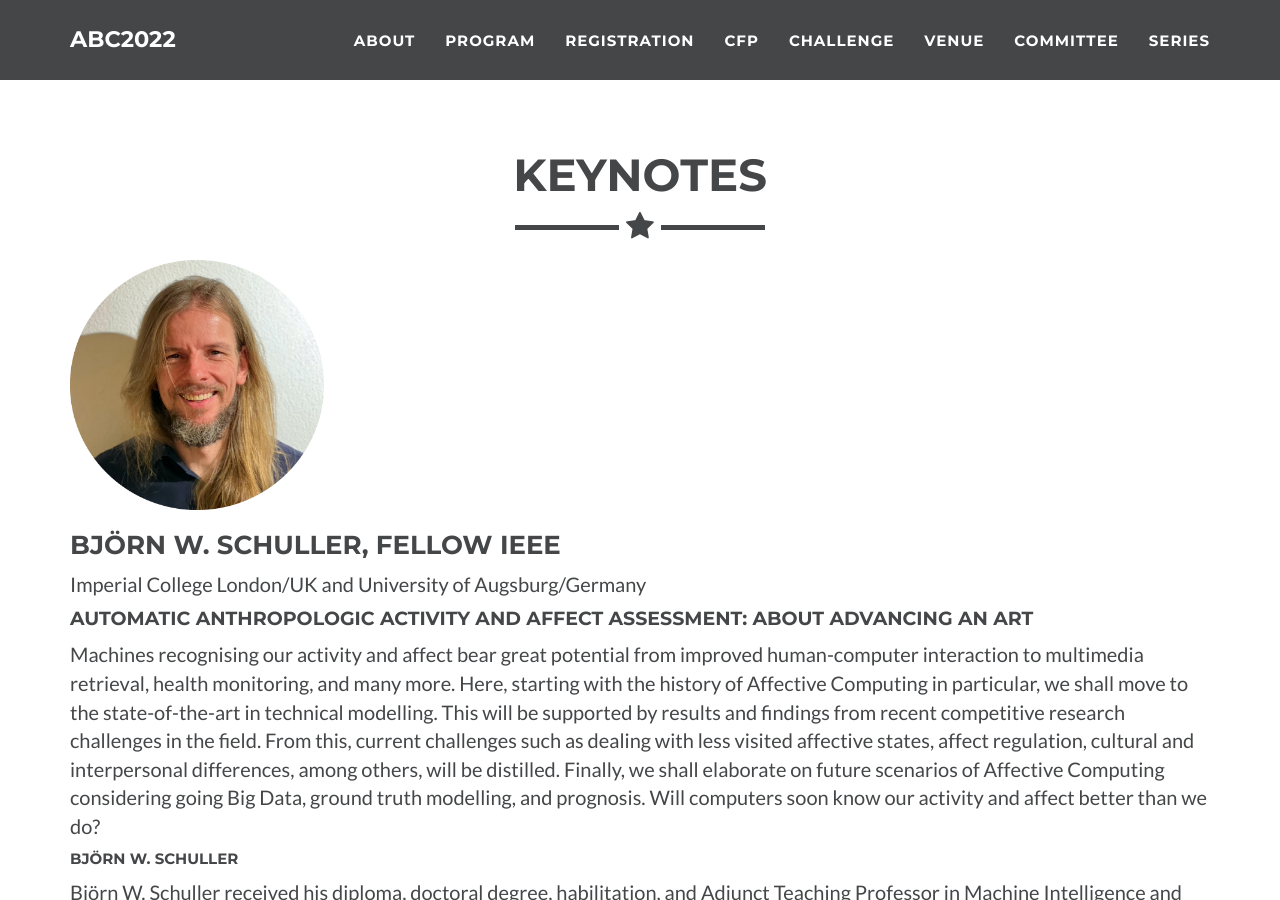
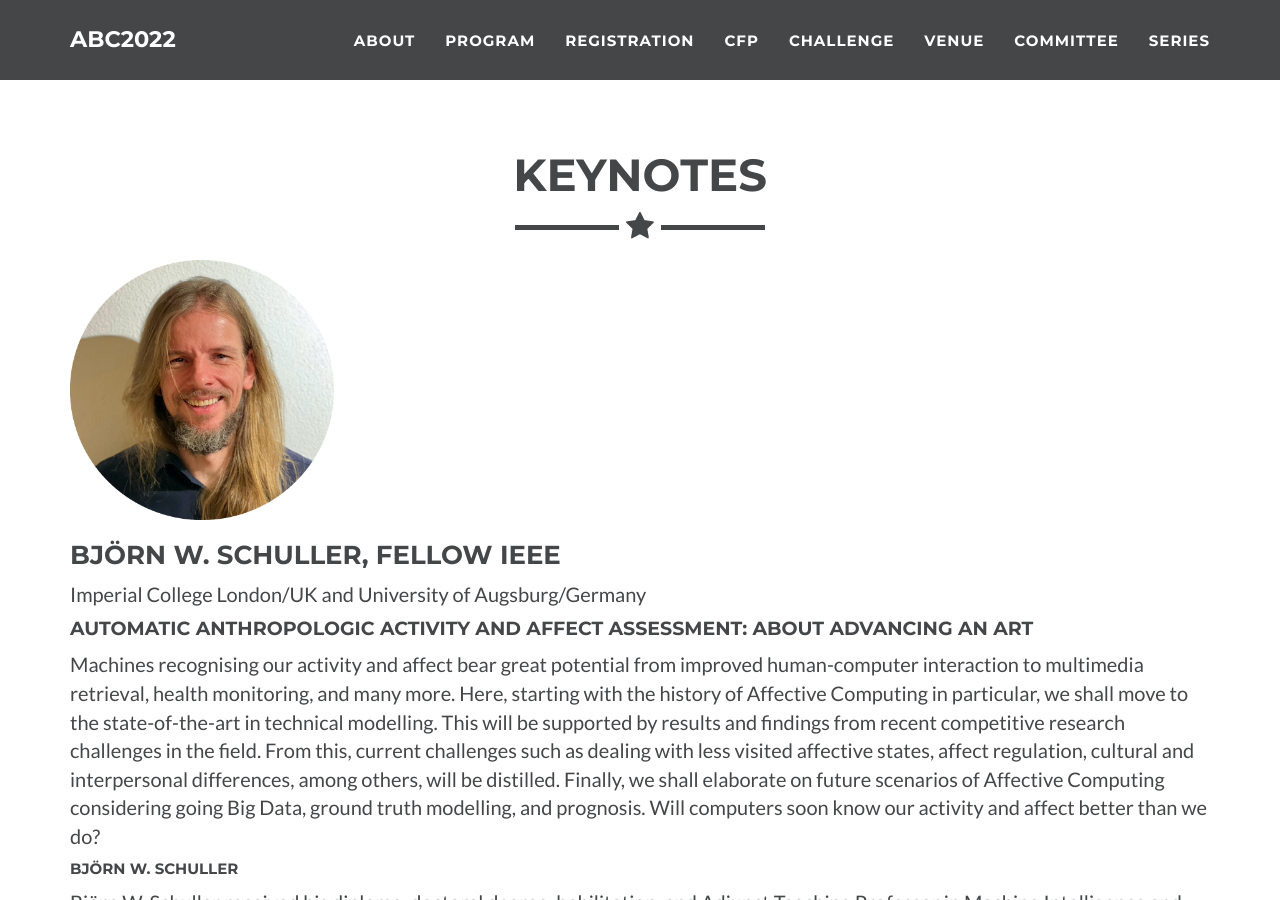
Before and after one commit to abc-research/abc-research.github.io, a Jekyll site: the page built from index.html, in a window 1280 px wide and 900 px high, scrolled down 1383 px. Built offline with Jekyll 4.4.1, drawn with Linux system fonts in a browser that asks for light colours.

Commit message:
Update keynote.html

```diff
--- a/_includes/keynote.html
+++ b/_includes/keynote.html
@@ -9,7 +9,7 @@
             </div>
             <div class="row">
                 <div class="col-lg-12">
-                    <img src="img/bjorn2.png" height=250/>
+                    <img src="img/bjorn2.png" height=260/>
                     <h3>Björn W. Schuller, Fellow IEEE</h3>
                     <p>Imperial College London/UK and University of Augsburg/Germany</p>
                     <h4>Automatic Anthropologic Activity and Affect Assessment: About Advancing an Art</h4>
```
